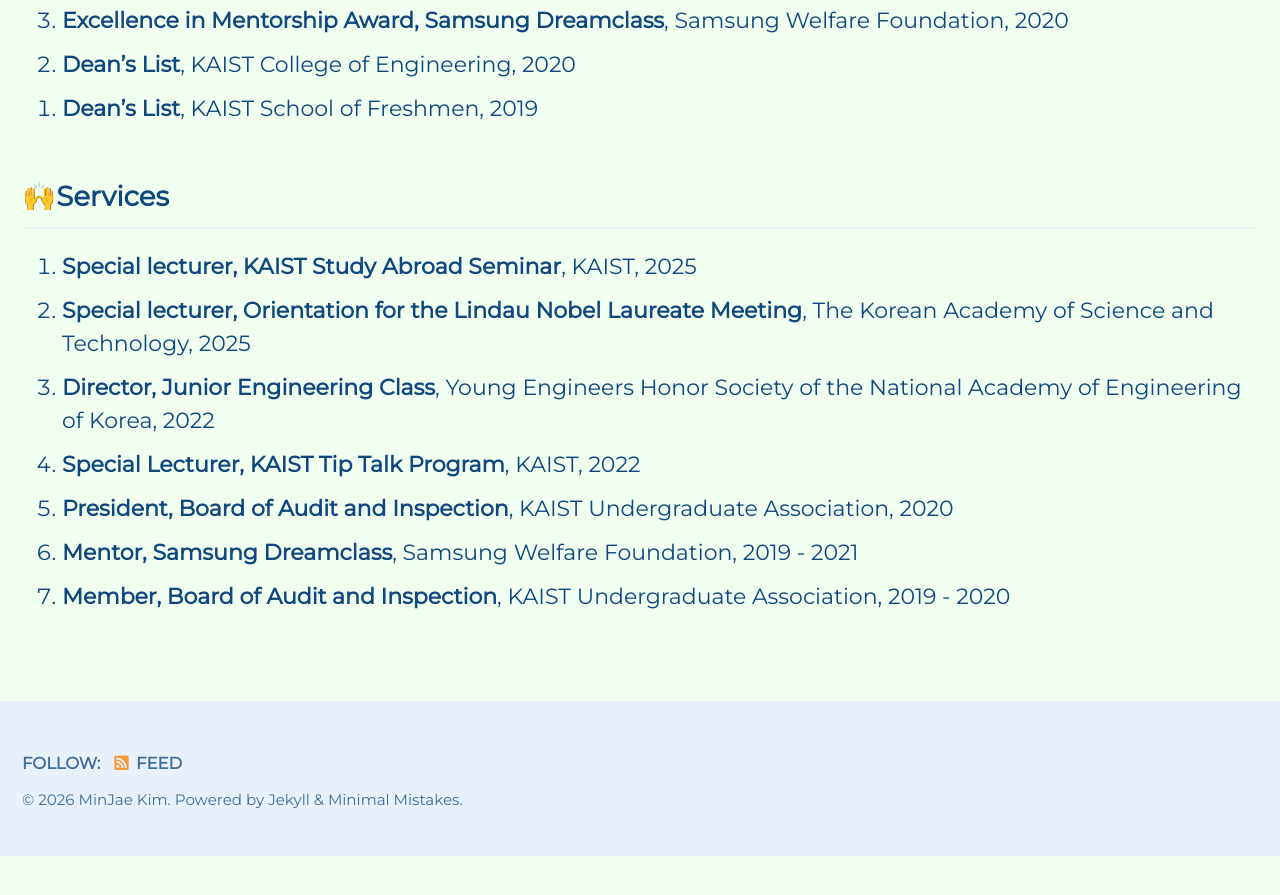
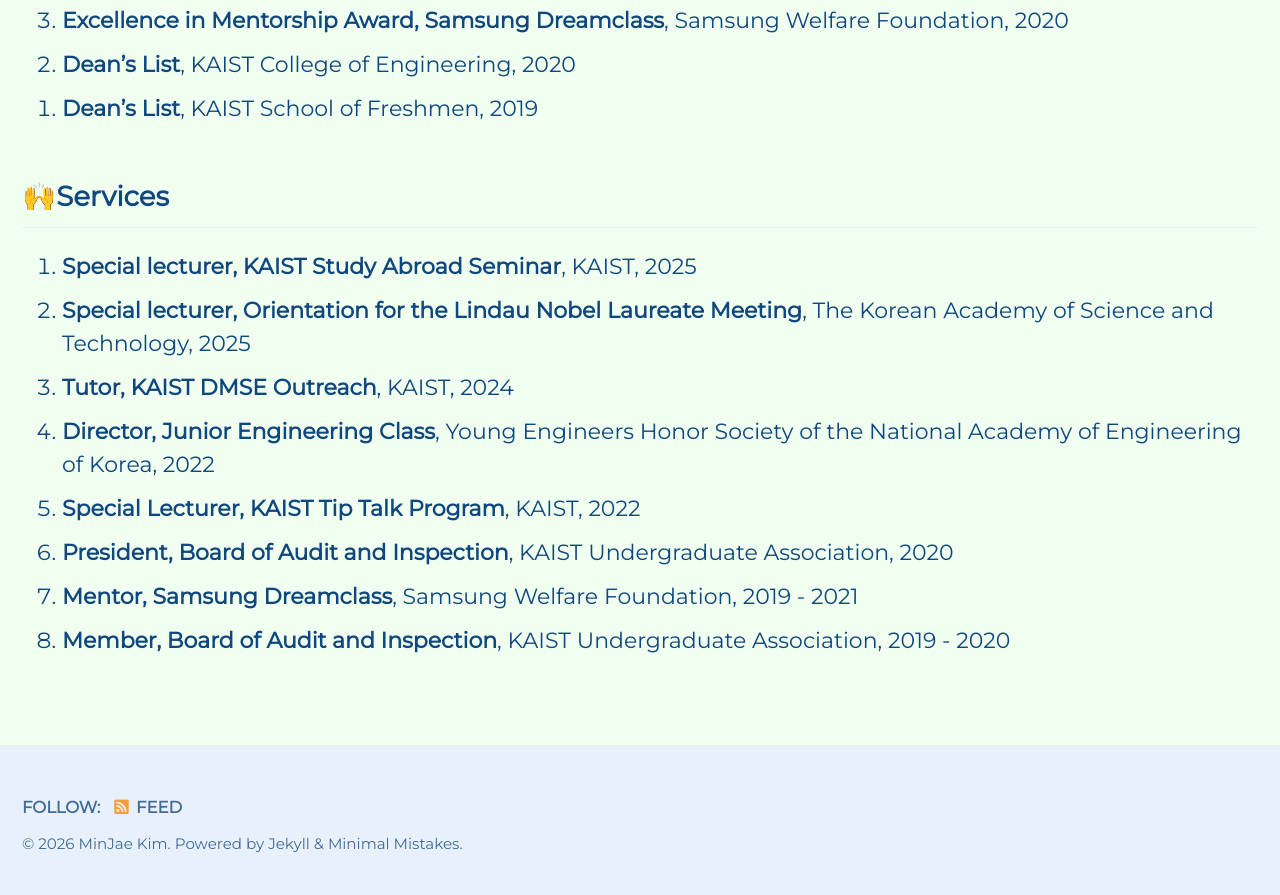
Before and after one commit to mj3259/mj3259.github.io, a Jekyll site: the page built from _pages/honorsandawards.md, in a window 1280 px wide and 900 px high, scrolled down 2367 px. Shown: the top 895 px of the window. Built offline with Jekyll 4.4.1, drawn with Linux system fonts in a browser that asks for light colours; cached includes are drawn as plain includes; before the commit the page ends 3223 px from its top, so only the background shows below that.

Commit message:
Update honorsandawards.md

```diff
--- a/_pages/honorsandawards.md
+++ b/_pages/honorsandawards.md
@@ -65,6 +65,7 @@
 ## 🙌Services
 1. __Special lecturer, KAIST Study Abroad Seminar__, KAIST, 2025
 1. __Special lecturer, Orientation for the Lindau Nobel Laureate Meeting__, The Korean Academy of Science and Technology, 2025
+1. __Tutor, KAIST DMSE Outreach__, KAIST, 2024
 1. __Director, Junior Engineering Class__, Young Engineers Honor Society of the National Academy of Engineering of Korea, 2022
 1. __Special Lecturer, KAIST Tip Talk Program__, KAIST, 2022
 1. __President, Board of Audit and Inspection__, KAIST Undergraduate Association, 2020
```
